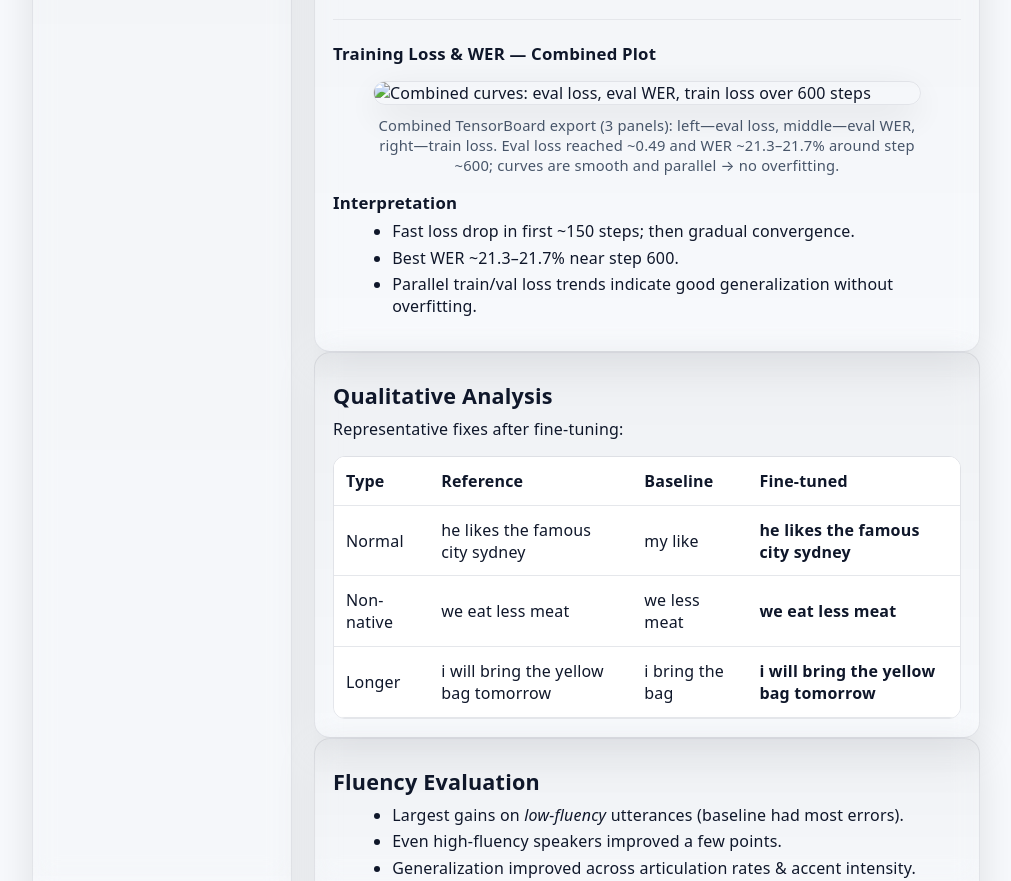
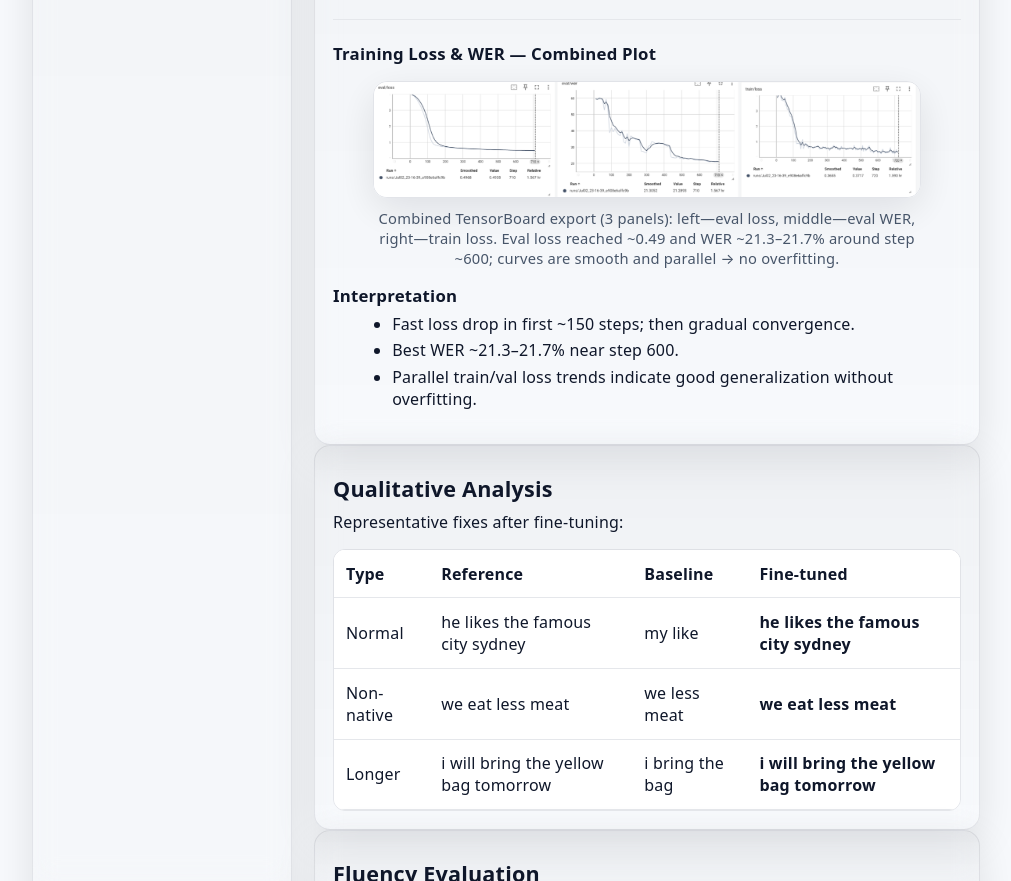
Before and after one commit to Leili-M/Fine-Tuning-Whisper-Non-Native-Speech, a plain HTML site: page index.html in a window 1280 px wide. Shown: the part 2176-3057 px from the top of the page, without its empty margins (134-1145 px from the left). Drawn offline with Linux system fonts and the light colour scheme.

Commit message:
Update image source in index.html

```diff
--- a/index.html
+++ b/index.html
@@ -240,7 +240,7 @@
 
           <!-- ONE combined image for all three charts -->
           <figure class="figure" aria-label="Combined training/eval curves">
-            <img src="metrics_combined.png" alt="Combined curves: eval loss, eval WER, train loss over 600 steps" />
+            <img src="result.png" alt="Combined curves: eval loss, eval WER, train loss over 600 steps" />
             <figcaption class="figcap">
               Combined TensorBoard export (3 panels): left—eval loss, middle—eval WER, right—train loss.
               Eval loss reached ~0.49 and WER ~21.3–21.7% around step ~600; curves are smooth and parallel → no overfitting.
```
